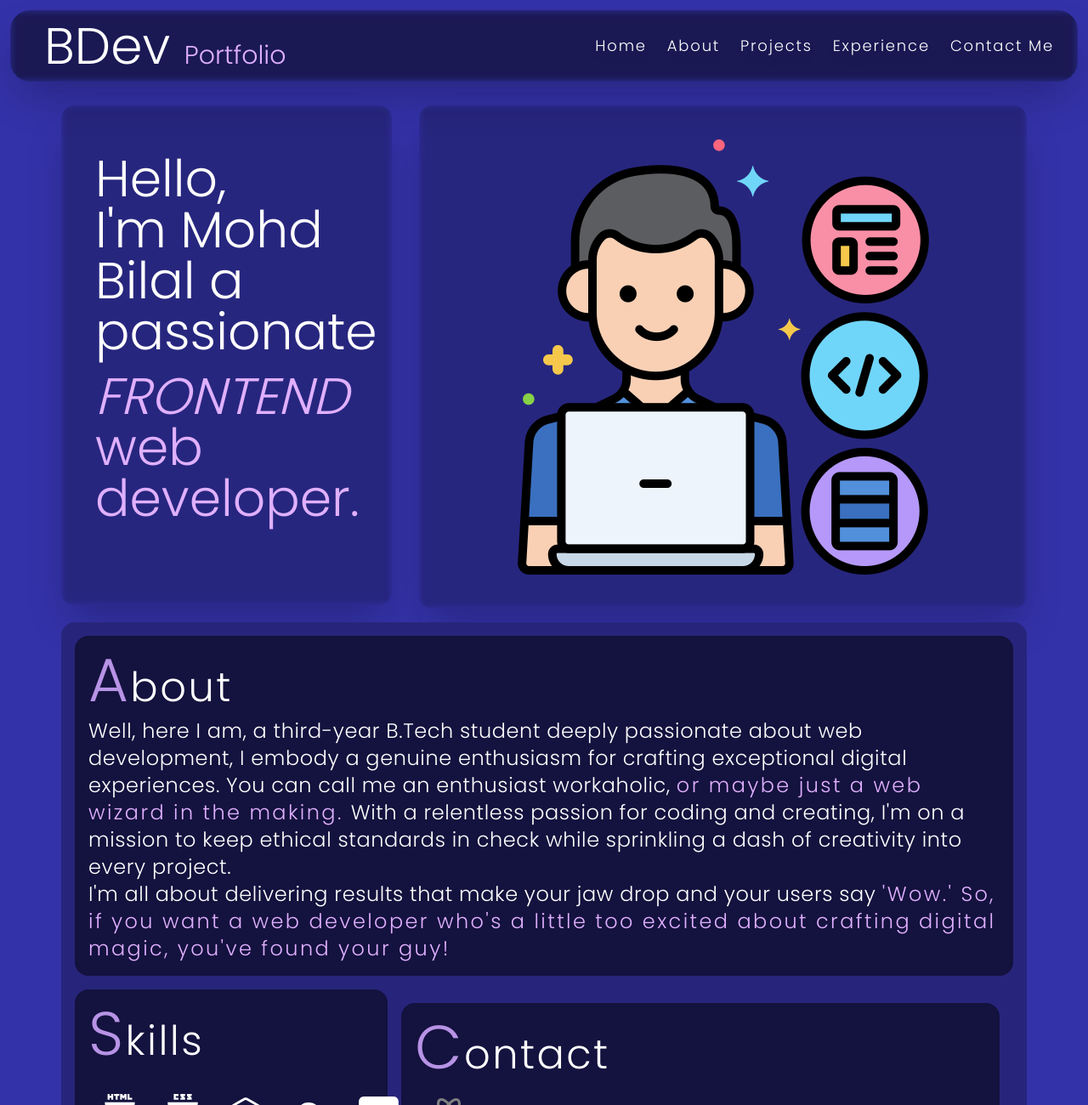
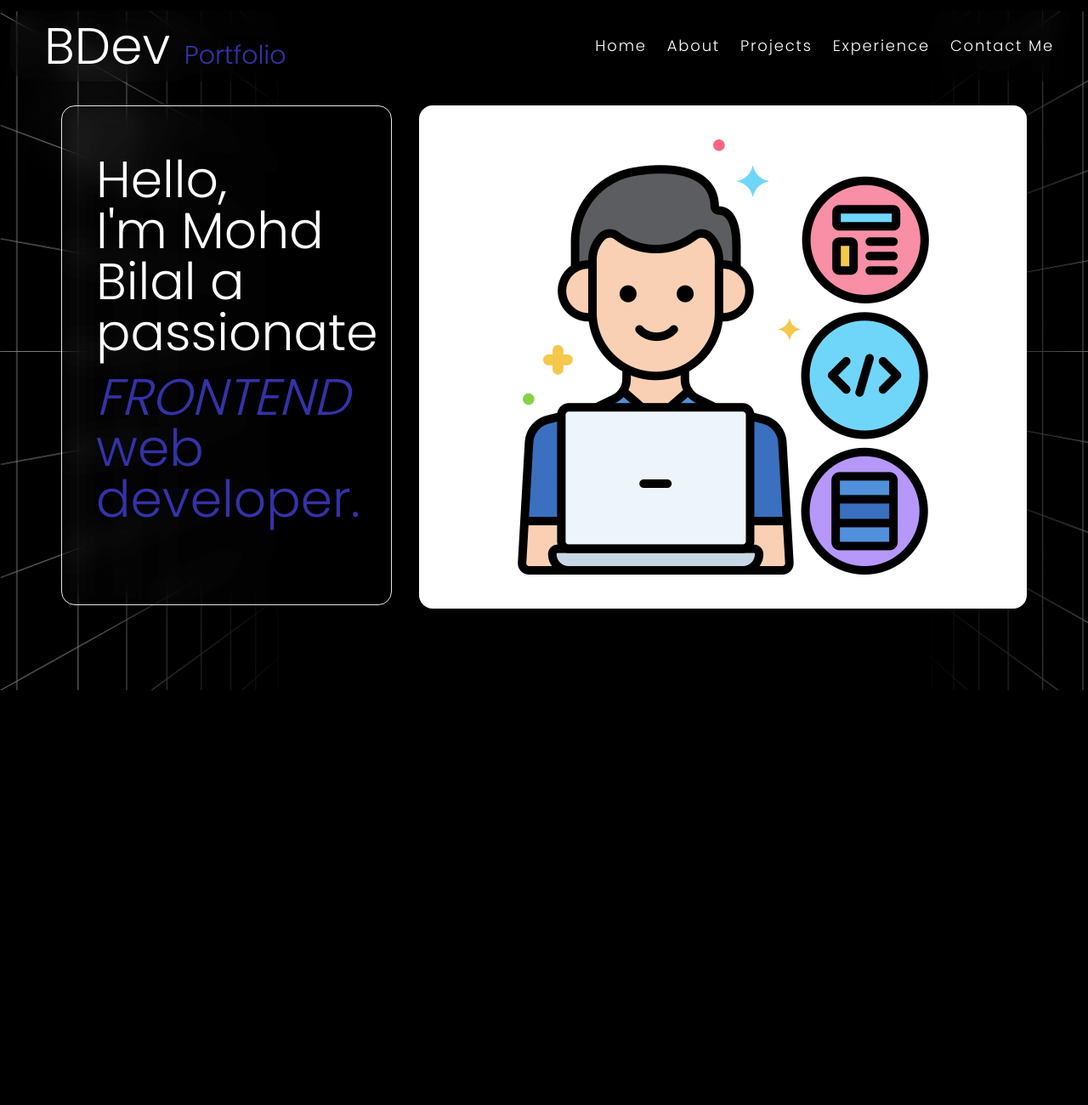
Before and after one commit to bghub-c/Portpholio, a website built with Vite: page index.html in a window 1280 px wide. Shown: the top 1300 px of the page at 85% size. After the commit the page ends 812 px from the top, so only its background shows below. Built offline with nearby package versions, Linux system fonts and the light colour scheme; files whose address does not match are found by name.

Commit message:
responsive

```diff
--- a/index.html
+++ b/index.html
@@ -22,19 +22,23 @@
     <title>Bportpholio</title>
   </head>
   <body
-    class="bg-bbkg scroll-smooth h-screen w-screen relative selection:bg-accent text-base selection:text-bbkg"
+    class="bg-black scroll-smooth subpixel-antialiased h-screen w-screen relative selection:bg-bbkg text-base selection:text-bkg"
   >
+  <div id="shadow" class="drop-shadow-2xl"></div>
     <nav
-      class="flex flex-row justify-between smartphone:justify-center items-center m-3 top-0 z-10 shadow-2xl rounded-3xl pr-4 backdrop-brightness-50 backdrop-blur-sm animate__animated animate__fadeInDown animate__slow"
+      class="flex flex-row justify-between smartphone:justify-center items-center m-3 z-10
+      drop-shadow-2xl rounded-3xl pr-4 backdrop-brightness-200 backdrop-blur-lg
+       animate__animated animate__fadeInDown animate__slow"
     >
-      <div class="text-6xl smartphone:text-lg  pl-10 text-white">
-        BDev <span class="text-accentlt text-3xl smartphone:text-sm">Portfolio</span>
+
+      <div class="text-6xl smartphone:text-3xl  pl-10 text-white">
+        BDev <span class="text-bbkg text-3xl smartphone:text-2x">Portfolio</span>
       </div>
-      <ul class="flex text-white text-lg smartphone:hidden drop-shadow-lg">
+      <ul class="flex text-white text-lg tablet:text-sm laptop:text-lg smartphone:hidden drop-shadow-lg">
         <li class="py-7 px-3">
           <a
             href="#about"
-            class="hover:text-accentlt transition duration-500 tracking-widest"
+            class="hover:font-semibold transition duration-500 tracking-widest"
             >Home</a
           >
         </li>
@@ -42,81 +46,80 @@
         <li class="py-7 px-3">
           <a
             href="#about"
-            class="hover:text-accentlt transition duration-500 tracking-widest"
+            class="hover:font-semibold transition duration-500 tracking-widest"
             >About</a
           >
         </li>
         <li class="py-7 px-3">
           <a
             href="#"
-            class="hover:text-accentlt transition duration-500 tracking-widest"
+            class="hover:font-semibold transition duration-500 tracking-widest"
             >Projects</a
           >
         </li>
         <li class="py-7 px-3">
           <a
             href="/"
-            class="hover:text-accentlt transition duration-500 tracking-widest"
+            class="hover:font-semibold transition duration-500 tracking-widest"
             >Experience</a
           >
         </li>
         <li class="py-7 px-3">
           <a
             href="/"
-            class="hover:text-accentlt underline-offset-4 transition ease-in-out duration-500 tracking-widest"
+            class="hover:font-semibold underline-offset-4 transition ease-in-out duration-500 tracking-widest"
             >Contact Me</a
           >
         </li>
       </ul>
     </nav>
-    <div class="scroll-smooth parallax-wrap h-screen">
-      <span value="4" class="hidden parallax-wrapspan"></span>
-      <span value="4" class="hidden parallax-wrapspan"></span>
-      <div id="maincontainer" class="mx-14 smartphone:mx-1">
+    <div class="scroll-smooth parallax-wrap">
+      <span value="4" class=" parallax-wrapspan "></span>
+      <div id="maincontainer" class=" mx-14 smartphone:mx-1">
         <div id="con1" class="flex justify-between relative">
           <div
             id="left"
-            class="p-10 m-4 text-6xl w-1/3 smartphone:w-full text-white rounded-2xl shadow-2xl backdrop-brightness-75 backdrop-blur-sm animate__animated animate__fadeIn animate__slower"
+            class="border p-10 m-4 text-6xl w-1/3 smartphone:w-full text-white rounded-2xl shadow-2xl backdrop-brightness-200 backdrop-blur-lg animate__animated animate__fadeIn animate__slower"
           >
             <div class="my-4">
               Hello,<br />
               I'm Mohd Bilal a passionate
             </div>
-            <span id="element" class="my-4 text-accentlt"></span>
+            <span id="element" class="my-4 text-bbkg"></span>
           </div>
           <div
             id="right"
-            class="smartphone:hidden flex justify-center w-2/3 p-10 m-4 text-6xl text-white rounded-2xl shadow-2xl backdrop-brightness-75 backdrop-blur-sm animate__animated animate__fadeIn animate__slower"
+            class="smartphone:hidden flex justify-center w-2/3 p-10 m-4 text-6xl bg-white text-white rounded-2xl shadow-2xl backdrop-brightness-200 backdrop-blur-lg animate__animated animate__fadeIn animate__slower"
           >
-            <img src="./ig/developer.png" loading="eager" alt="">
+            <img src="./ig/developer.png" loading="eager" alt="" class="">
           </div>
         </div>
         <div
           id="cont2"
-          class="p-4 bg-bkg backdrop-blur-lg rounded-2xl mx-4 grid grid-cols-3 text-white z-50"
+          class="hidden rounded-2xl mx-4 grid grid-cols-3 text-white z-50"
         >
           <div
             id="about"
-            class="divu flex flex-col z-12 mb-4 p-4 col-span-3 rounded-2xl backdrop-brightness-50 transition ease-in-out delay-75"
+            class="divu flex flex-col z-12 mb-4 p-4 col-span-3 rounded-2xl backdrop-blur-lg backdrop-brightness-200 transition ease-in-out delay-75"
           >
             <span class="text-5xl tracking-wider"
-              ><span class="text-accent text-7xl">A</span>bout</span
+              ><span class="text-bbkg text-7xl">A</span>bout</span
             >
             <div class="text-2xl mt-2 select-none tracking-wide">
               Well, here I am, a third-year B.Tech student deeply passionate
               about web development, I embody a genuine enthusiasm for crafting
               exceptional digital experiences. You can call me an enthusiast
               workaholic,
-              <span class="text-accentlt tracking-widest"
+              <span class="text-bbkg tracking-widest"
                 >or maybe just a web wizard in the making.
               </span>
               With a relentless passion for coding and creating, I'm on a
               mission to keep ethical standards in check while sprinkling a dash
-              of creativity into every project. <br />
+              of creativity into every project.
               I'm all about delivering results that make your jaw drop and your
               users say
-              <span class="text-accentlt tracking-widest">
-                <span class="text-accentlt tracking-widest text-bold"
+              <span class="text-bbkg tracking-widest">
+                <span class="text-bbkg tracking-widest text-bold"
                   >'Wow.'</span
                 >
                 So, if you want a web developer who's a little too excited about
@@ -129,12 +132,12 @@
             class="divu flex flex-col z-12 p-4 rounded-2xl backdrop-brightness-50 transition ease-in-out delay-75"
           >
             <span class="text-5xl tracking-wider"
-              ><span class="text-accent text-7xl">S</span>kills</span
+              ><span class="text-bbkg text-7xl">S</span>kills</span
             >
             <div class="text-2xl mt-2 flex">
               <ul class="flex">
                 <li
-                  class="hover:text-accent transition-colors p-3 hover:-translate-y-4 transition-all duration-500"
+                  class="hover:text-bbkg transition-colors p-3 hover:-translate-y-4 transition-all duration-500"
                 >
                   <svg
                     fill="currentColor"
@@ -164,7 +167,7 @@
                   </svg>
                 </li>
                 <li
-                  class="hover:text-accent transition-colors p-3 hover:-translate-y-4 transition-all duration-500"
+                  class="hover:text-bbkg transition-colors p-3 hover:-translate-y-4 transition-all duration-500"
                 >
                   <svg
                     fill="currentColor"
@@ -194,7 +197,7 @@
                   </svg>
                 </li>
                 <li
-                  class="hover:text-accent transition-colors p-3 hover:-translate-y-4 transition-all duration-500"
+                  class="hover:text-bbkg transition-colors p-3 hover:-translate-y-4 transition-all duration-500"
                 >
                   <svg
                     fill="currentColor"
@@ -218,7 +221,7 @@
                   </svg>
                 </li>
                 <li
-                  class="hover:text-accent transition-colors p-3 hover:-translate-y-4 transition-all duration-500"
+                  class="hover:text-bbkg transition-colors p-3 hover:-translate-y-4 transition-all duration-500"
                 >
                   <svg
                     fill="currentColor"
@@ -243,7 +246,7 @@
                   </svg>
                 </li>
                 <li
-                  class="hover:text-accent transition-colors p-3 pt-6 hover:-translate-y-4 transition-all duration-500"
+                  class="hover:text-bbkg transition-colors p-3 pt-6 hover:-translate-y-4 transition-all duration-500"
                 >
                   <svg
                     fill="currentColor"
@@ -267,7 +270,7 @@
                   </svg>
                 </li>
                 <li
-                  class="hover:text-accent transition-colors p-3 hover:-translate-y-4 transition-all duration-500"
+                  class="hover:text-bbkg transition-colors p-3 hover:-translate-y-4 transition-all duration-500"
                 >
                   <svg
                     fill="currentColor"
@@ -300,7 +303,7 @@
             class="divu transition-all flex flex-col z-12 m-4 p-4 col-span-2 rounded-2xl backdrop-brightness-50"
           >
             <span class="text-5xl tracking-wider"
-              ><span class="text-accent text-7xl">C</span>ontact</span
+              ><span class="text-bbkg text-7xl">C</span>ontact</span
             >
           </div>
           <div
@@ -308,7 +311,7 @@
             class="divu transition-all flex flex-col z-12 m-4 p-4 col-span-2 rounded-2xl backdrop-brightness-50"
           >
             <span class="text-5xl tracking-wider"
-              ><span class="text-accent text-7xl">P</span>rojects</span
+              ><span class="text-bbkg text-7xl">P</span>rojects</span
             >
             <div class="card" style="width: 18rem">
               <img src="..." class="card-img-top" alt="..." />
@@ -340,24 +343,5 @@
         backDelay: 1000,
       });
     </script>
-    <script>
-      var typed = new Typed("#abt", {
-        strings: [
-          "<i>HTML</i> ^3000",
-          "<i>CSS</i> ^3000",
-          "<i>TAILWIND</i> ^3000",
-          "<i>BOOTSTRAP</i>",
-          " <i>JAVASCRIPT</i> ^3000",
-          "<i>REACT</i> ^3000",
-          "&amp; a bag of tricks you wouldn't believe.",
-        ],
-        typeSpeed: 80,
-        loop: true,
-        cursorChar: "_",
-        backSpeed: 60,
-        shuffle: true,
-        backDelay: 1000,
-      });
-    </script>
   </body>
 </html>
--- a/src/style.css
+++ b/src/style.css
@@ -36,7 +36,7 @@ a::before, .divu::before {
   position: absolute;
   width: 0;
   height: 2px;
-  background-image: linear-gradient(to right,rgba(0, 0, 0, 0), #b793e6, rgba(0, 0, 0, 0));
+  background-image: linear-gradient(to right,rgba(0, 0, 0, 0), #ffffff, rgba(0, 0, 0, 0));
   bottom: -2px;
   left: 0%;
   transform: scaleX(0);
@@ -57,7 +57,7 @@ a:hover::before, .divu:hover::before {
 
 /* Handle (the draggable part of the scrollbar) */
 ::-webkit-scrollbar-thumb {
-  background: #b793e6;
+  background: #ffffff;
   border-radius: 6px;
 }
 
@@ -94,3 +94,16 @@ a:hover::before, .divu:hover::before {
   top: 100%;
   background-image: url("../ig/future-grid.a0cd4189.webp");
 }
+#shadow {
+  --beton: #ffffff;
+  border-radius: 100%;
+  z-index: -100;
+  width: 30px;
+  height: 30px;
+  position: absolute;
+  top: 100px;
+  left: 100px;
+  box-shadow: 0 0 6rem var(--beton);
+  background-color: rgba(150, 150, 150, 0.079);
+  pointer-events: none;
+}
--- a/tailwind.config.js
+++ b/tailwind.config.js
@@ -15,7 +15,7 @@ export default {
         'xsmphone':"425px",
         'smartphone':{'max': '720px'},
         // => @media (max-width: 480px)
-        'tablet': '768px',
+        'tablet':{'max': '768px'},
         // => @media (min-width: 640px)
 
         'laptop': '1024px',
```
Also changed, not shown: src/animationsHQ.js (+10 -0 lines).
